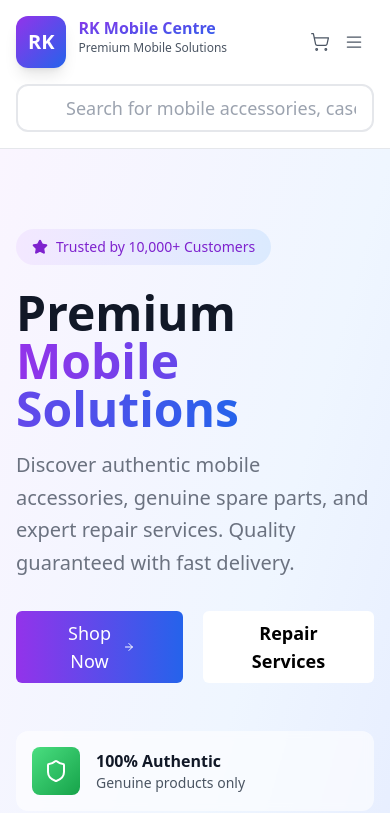
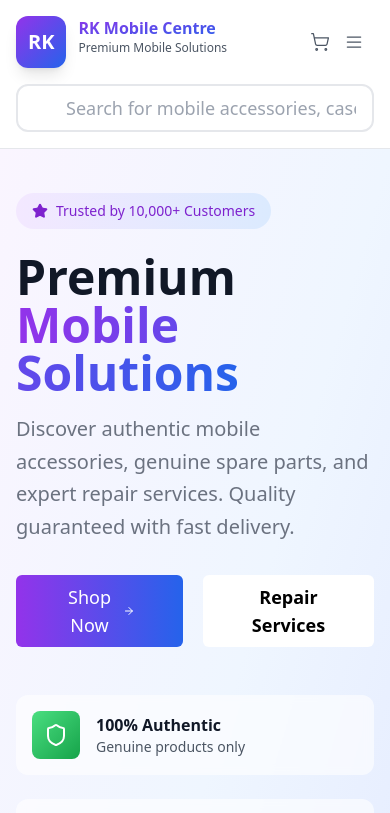
Before and after one commit to Devilkumar1122/webApp, a React (Vite) app: page / in a window 390 px wide. Shown: the top 813 px of the page. Built offline with nearby package versions, Linux system fonts and the light colour scheme.

Commit message:
heroSection.jsx

```diff
--- a/src/component/heroSection.jsx
+++ b/src/component/heroSection.jsx
@@ -5,7 +5,7 @@ export function HeroSection(){
     return(
         <section className='relative overflow-hidden bg-gradient-to-br from-purple-50 via-blue-50 to bg-indigo-100'>
             {/* Main Hero Section  */}
-            <div className='grid md:grid-cols-1 lg:grid-cols-2 gap-12 space-y-10 items-center px-4 pt-20 pb-32'>
+            <div className='grid md:grid-cols-1 lg:grid-cols-2 gap-12 space-y-10 items-center px-4 pt-11 md:pt-20 pb-32'>
 
                 {/* left section */}
                 <div className=''>
```
